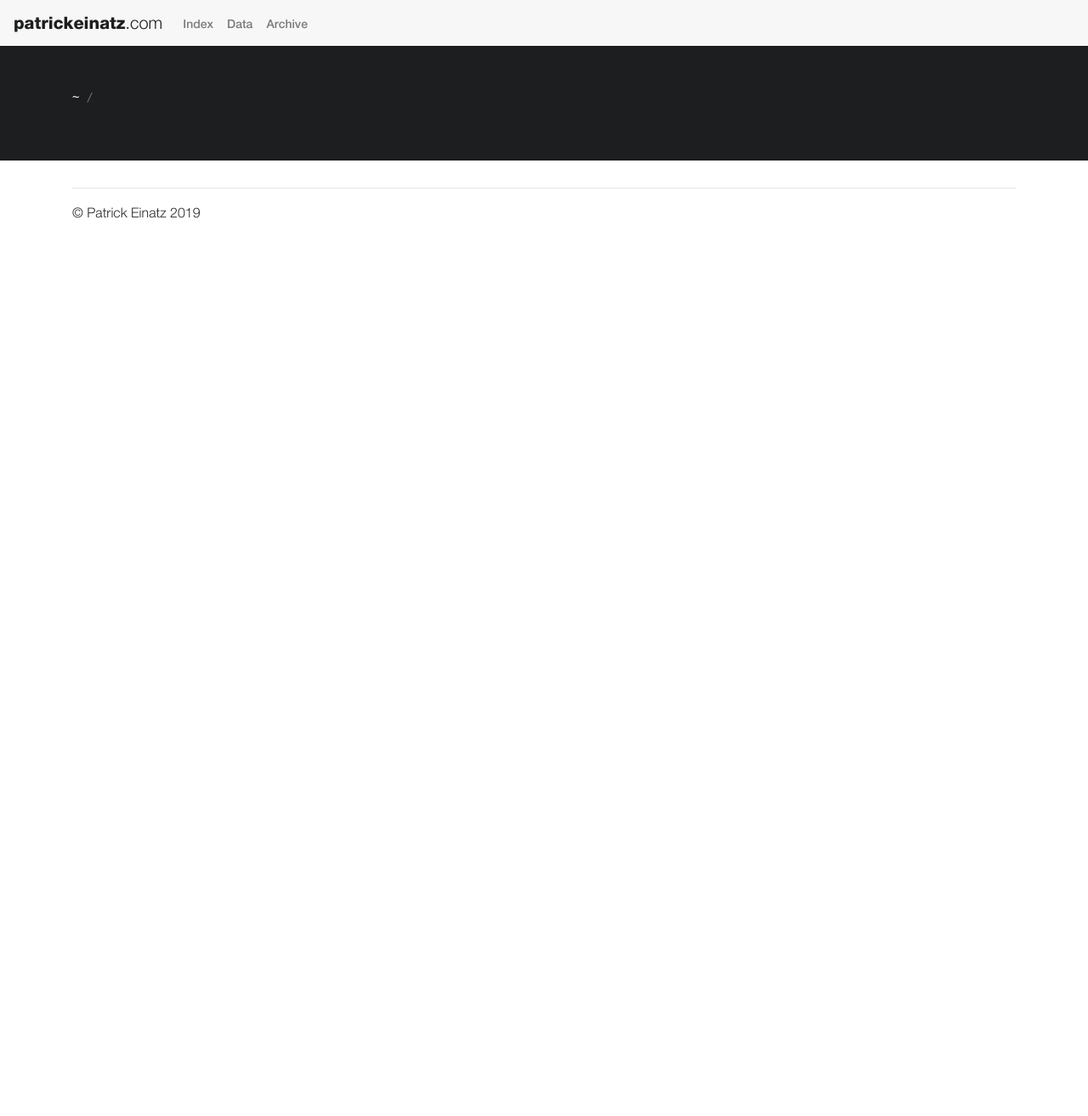
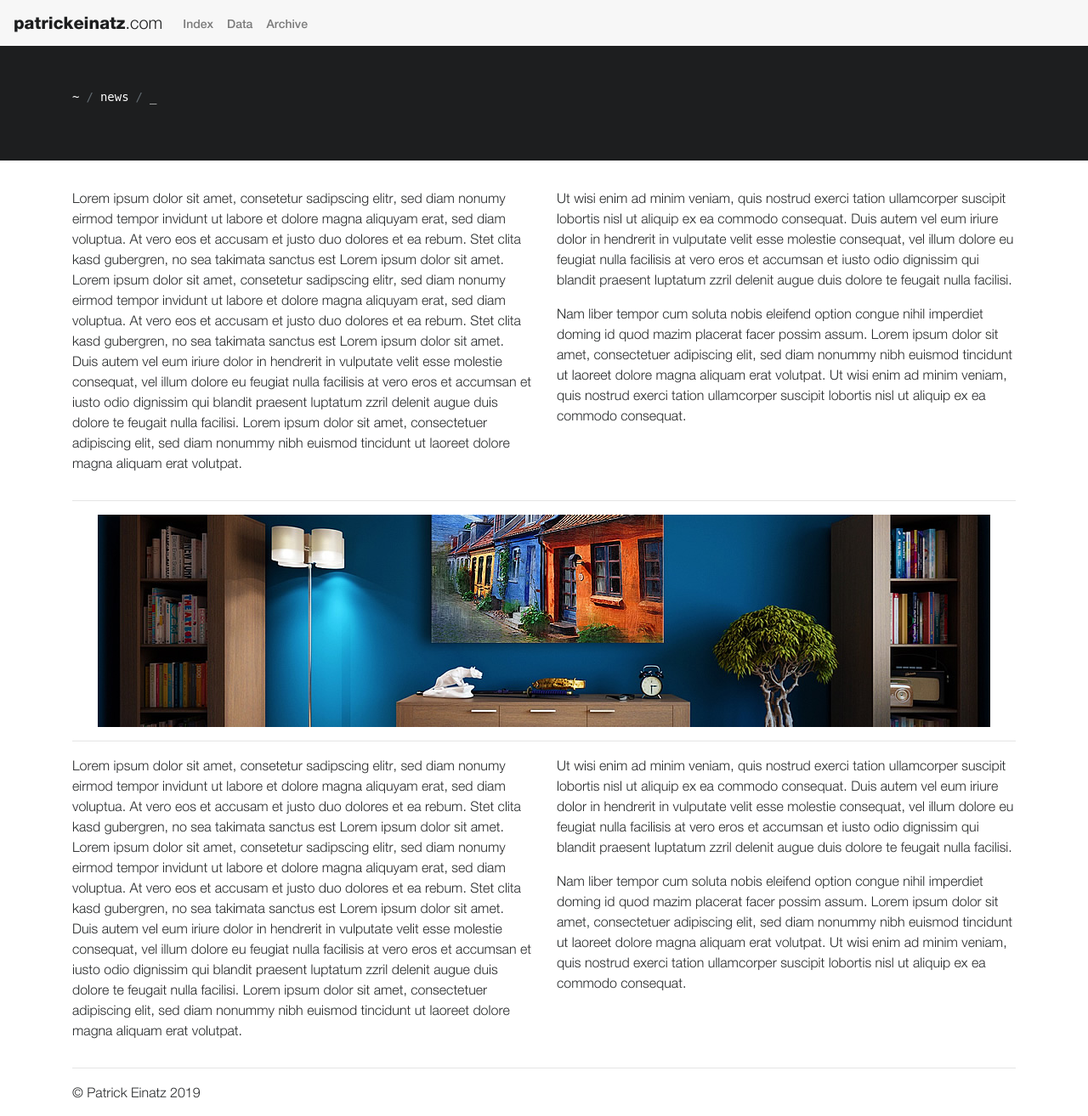
Before and after one commit to patrickeinatz/patrickeinatz.com, a Symfony app: template templates/news/news_article.html.twig in a window 1280 px wide. Shown: the whole page at 85% size. Before the commit the page ends 257 px from the top, so only its background shows below. Run offline with Twig, Linux system fonts and the light colour scheme; the template is opened without the code that fills it, so the values that code supplies are empty; some libraries are stand-ins or nearby versions.

Commit message:
news article template

```diff
--- a/src/Controller/NewsController.php
+++ b/src/Controller/NewsController.php
@@ -14,7 +14,8 @@ class NewsController extends AbstractController
     {
 
         return $this->render('news/news_article.html.twig', [
-            'title' => str_replace('-',' ',$slug)
+            'title' => str_replace('-',' ',$slug),
+            'slug' => str_replace('-','_', $slug)
         ]);
     }
 }
--- a/templates/basic_page/index.html.twig
+++ b/templates/basic_page/index.html.twig
@@ -10,4 +10,5 @@
 {% endblock %}
 {% block container %}
     {{ content|raw }}
+    try <a href="/news/why-asteroids-taste-like-bacon">Why Asteroids taste like bacon?</a>
 {% endblock %}
--- a/templates/news/news_article.html.twig
+++ b/templates/news/news_article.html.twig
@@ -5,9 +5,66 @@
     <h1>{{ title }}</h1>
     <ol class="breadcrumb">
         <li class="breadcrumb-item active"><a href="{{ path('index') }}">~</a></li>
-        <li class="breadcrumb-item"> </li>
+        <li class="breadcrumb-item active"><a href="{{ path('index') }}">news</a></li>
+        <li class="breadcrumb-item">{{ slug }}_</li>
     </ol>
 {% endblock %}
 {% block container %}
-    <h1>{{ title}}</h1>
+    <div class="row">
+        <div class="col-sm-6">
+            <p>Lorem ipsum dolor sit amet, consetetur sadipscing elitr,
+                sed diam nonumy eirmod tempor invidunt ut labore et dolore magna aliquyam erat, sed diam voluptua.
+                At vero eos et accusam et justo duo dolores et ea rebum. Stet clita kasd gubergren,
+                no sea takimata sanctus est Lorem ipsum dolor sit amet. Lorem ipsum dolor sit amet,
+                consetetur sadipscing elitr, sed diam nonumy eirmod tempor invidunt ut labore et dolore magna aliquyam erat, sed diam voluptua.
+                At vero eos et accusam et justo duo dolores et ea rebum. Stet clita kasd gubergren, no sea takimata sanctus est Lorem ipsum dolor sit amet.
+                Duis autem vel eum iriure dolor in hendrerit in vulputate velit esse molestie consequat,
+                vel illum dolore eu feugiat nulla facilisis at vero eros et accumsan et iusto odio dignissim qui
+                blandit praesent luptatum zzril delenit augue duis dolore te feugait nulla facilisi. Lorem ipsum dolor sit amet,
+                consectetuer adipiscing elit, sed diam nonummy nibh euismod tincidunt ut laoreet dolore magna aliquam erat volutpat.
+            </p>
+        </div>
+        <div class="col-sm-6">
+            <p>Ut wisi enim ad minim veniam, quis nostrud exerci tation ullamcorper suscipit lobortis nisl ut aliquip ex ea commodo consequat.
+                Duis autem vel eum iriure dolor in hendrerit in vulputate velit esse molestie consequat,
+                vel illum dolore eu feugiat nulla facilisis at vero eros et accumsan et iusto odio dignissim
+                qui blandit praesent luptatum zzril delenit augue duis dolore te feugait nulla facilisi.
+            </p>
+            <p>Nam liber tempor cum soluta nobis eleifend option congue nihil imperdiet doming id quod mazim placerat facer possim assum.
+                Lorem ipsum dolor sit amet, consectetuer adipiscing elit, sed diam nonummy nibh euismod tincidunt ut laoreet dolore magna aliquam erat volutpat.
+                Ut wisi enim ad minim veniam, quis nostrud exerci tation ullamcorper suscipit lobortis nisl ut aliquip ex ea commodo consequat.
+            </p>
+        </div>
+    </div>
+    <hr>
+    <div class="row">
+        <img style="margin: auto;" src="{{ asset('images/cropped-aspensky.jpg') }}" class="img-fluid" alt="Responsive image">
+    </div>
+    <hr>
+    <div class="row">
+        <div class="col-sm-6">
+            <p>Lorem ipsum dolor sit amet, consetetur sadipscing elitr,
+                sed diam nonumy eirmod tempor invidunt ut labore et dolore magna aliquyam erat, sed diam voluptua.
+                At vero eos et accusam et justo duo dolores et ea rebum. Stet clita kasd gubergren,
+                no sea takimata sanctus est Lorem ipsum dolor sit amet. Lorem ipsum dolor sit amet,
+                consetetur sadipscing elitr, sed diam nonumy eirmod tempor invidunt ut labore et dolore magna aliquyam erat, sed diam voluptua.
+                At vero eos et accusam et justo duo dolores et ea rebum. Stet clita kasd gubergren, no sea takimata sanctus est Lorem ipsum dolor sit amet.
+                Duis autem vel eum iriure dolor in hendrerit in vulputate velit esse molestie consequat,
+                vel illum dolore eu feugiat nulla facilisis at vero eros et accumsan et iusto odio dignissim qui
+                blandit praesent luptatum zzril delenit augue duis dolore te feugait nulla facilisi. Lorem ipsum dolor sit amet,
+                consectetuer adipiscing elit, sed diam nonummy nibh euismod tincidunt ut laoreet dolore magna aliquam erat volutpat.
+            </p>
+        </div>
+        <div class="col-sm-6">
+            <p>Ut wisi enim ad minim veniam, quis nostrud exerci tation ullamcorper suscipit lobortis nisl ut aliquip ex ea commodo consequat.
+                Duis autem vel eum iriure dolor in hendrerit in vulputate velit esse molestie consequat,
+                vel illum dolore eu feugiat nulla facilisis at vero eros et accumsan et iusto odio dignissim
+                qui blandit praesent luptatum zzril delenit augue duis dolore te feugait nulla facilisi.
+            </p>
+            <p>Nam liber tempor cum soluta nobis eleifend option congue nihil imperdiet doming id quod mazim placerat facer possim assum.
+                Lorem ipsum dolor sit amet, consectetuer adipiscing elit, sed diam nonummy nibh euismod tincidunt ut laoreet dolore magna aliquam erat volutpat.
+                Ut wisi enim ad minim veniam, quis nostrud exerci tation ullamcorper suscipit lobortis nisl ut aliquip ex ea commodo consequat.
+            </p>
+        </div>
+    </div>
 {% endblock %}
```
Also changed, not shown: public/images/cropped-aspensky.jpg (added).
